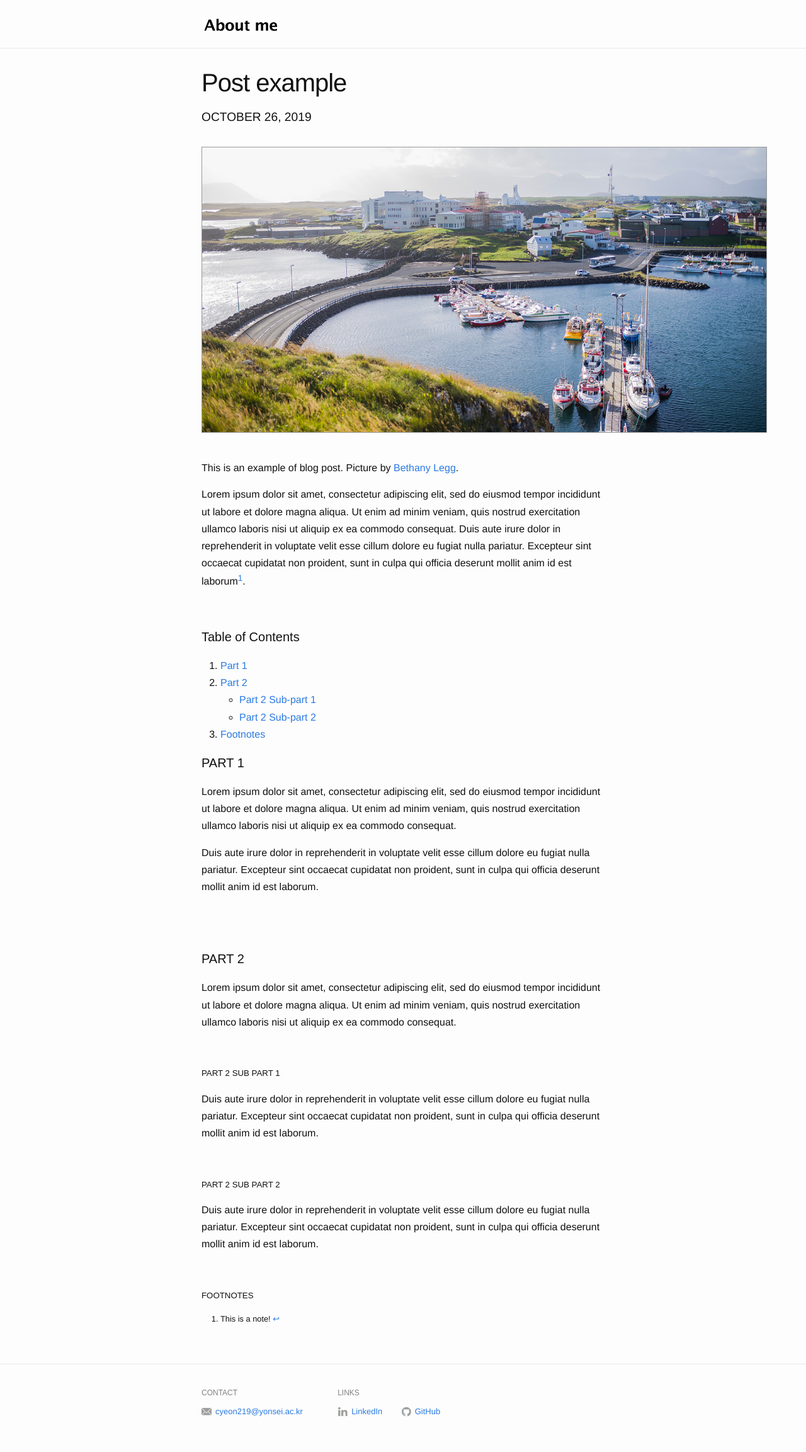
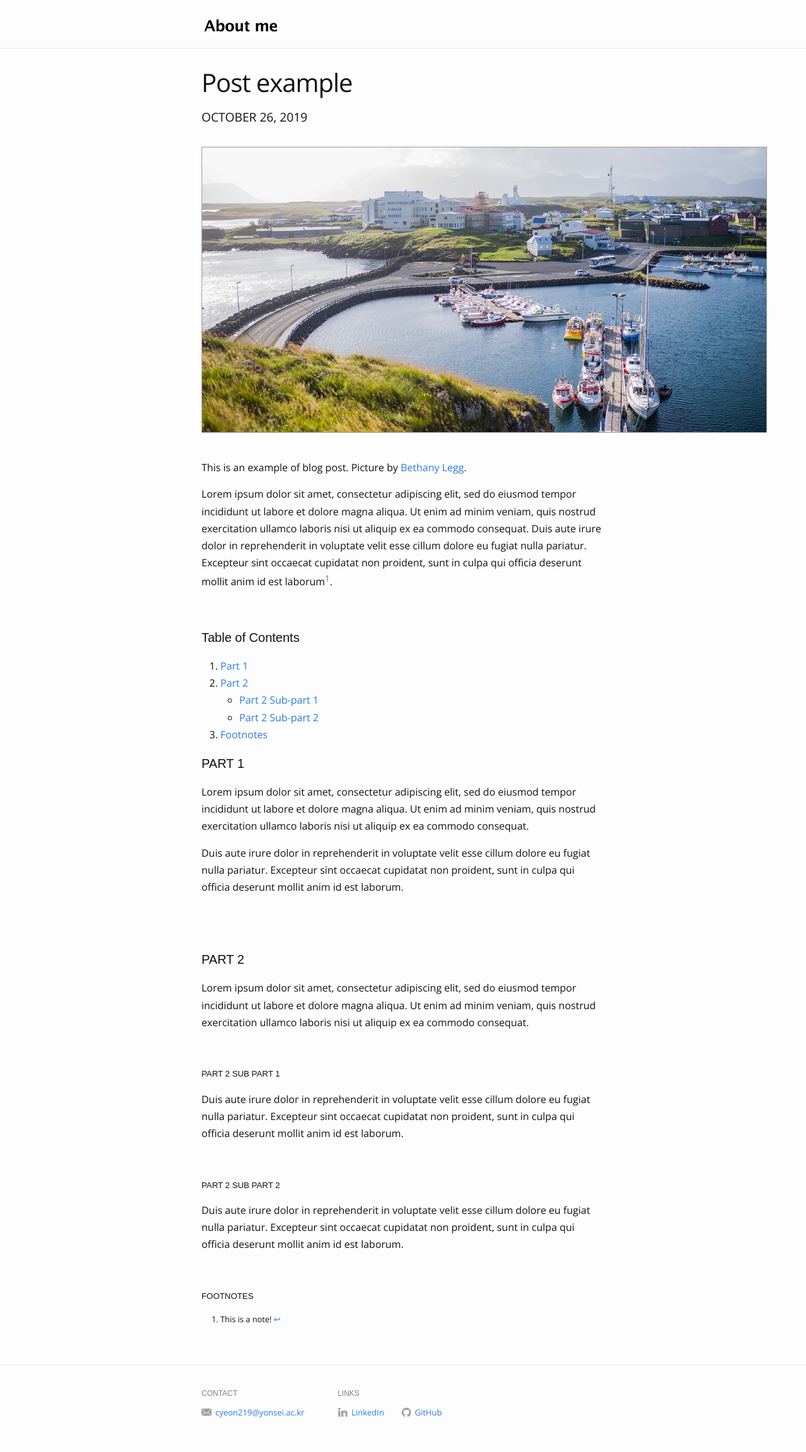
Before and after one commit to eliottvincent/bay, a Jekyll site: the page built from _posts/2019-10-26-example-of-blog-post.md, in a window 1280 px wide. Shown: the whole page at 63% size. Built offline with Jekyll 4.4.1, drawn with Linux system fonts in a browser that asks for light colours.

Commit message:
Update main.scss

```diff
--- a/assets/css/main.scss
+++ b/assets/css/main.scss
@@ -4,10 +4,12 @@
 
 @charset "utf-8";
 
+@import url('https://fonts.googleapis.com/css2?family=Open+Sans:wght@300&display=swap');
+
 // Our variables
 $base-url: "{{ site.baseurl }}";
 
-$base-font-family: Helvetica, Charter, Georgia, Arial, sans-serif;
+$base-font-family: 'Open Sans', Helvetica, Charter, Georgia, Arial, sans-serif;
 $base-font-size: 16px;
 $small-font-size: $base-font-size * 0.875;
 $base-line-height: 1.7;
```
